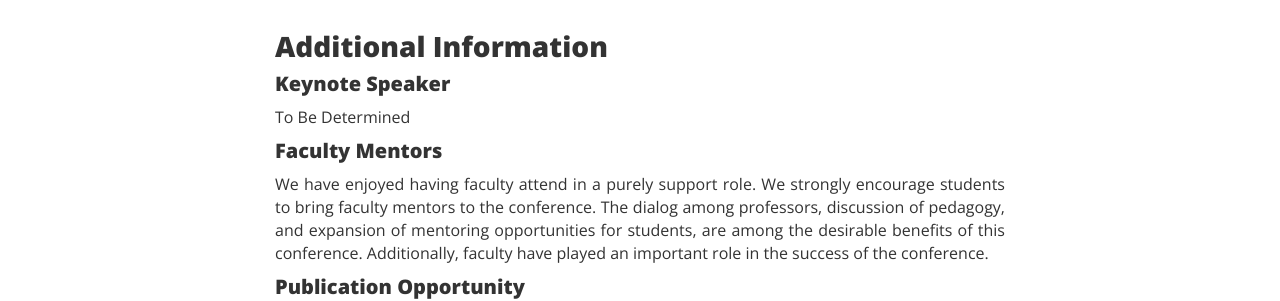
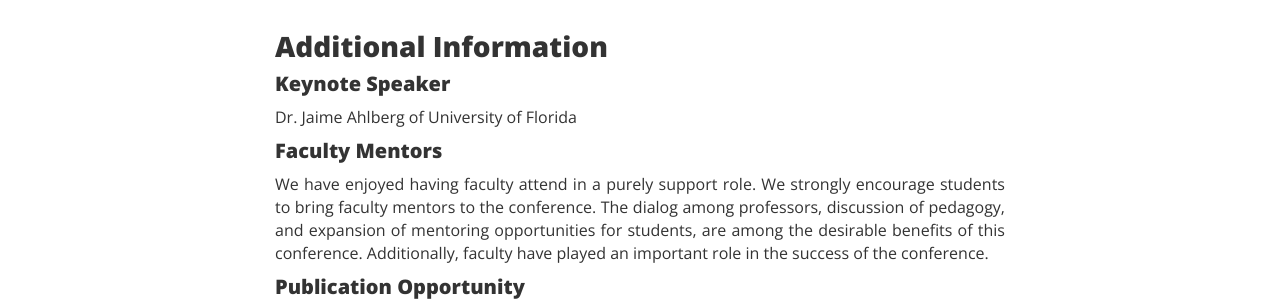
Before and after one commit to ucip/ucip.github.io, a Jekyll site: the page built from cfp.md, in a window 1280 px wide. Shown: the part 938-1239 px from the top of the page. Built offline with Jekyll 4.4.1, drawn with Linux system fonts in a browser that asks for light colours; nearby versions of some CDN libraries.

Commit message:
Update cfp.md

```diff
--- a/cfp.md
+++ b/cfp.md
@@ -22,7 +22,7 @@ permalink: /cfp/
     </div>
     <h3>Additional Information</h3>
     <h4>Keynote Speaker</h4>
-    <p class="text-justify">To Be Determined</p>
+    <p class="text-justify">Dr. Jaime Ahlberg of University of Florida</p>
     <h4>Faculty Mentors</h4>
     <p class="text-justify">We have enjoyed having faculty attend in a purely support role.  We strongly encourage students to bring faculty mentors to the conference.  The dialog among professors, discussion of pedagogy, and expansion of mentoring opportunities for students, are among the desirable benefits of this conference. Additionally, faculty have played an important role in the success of the conference.</p>
     <h4>Publication Opportunity</h4>
```
